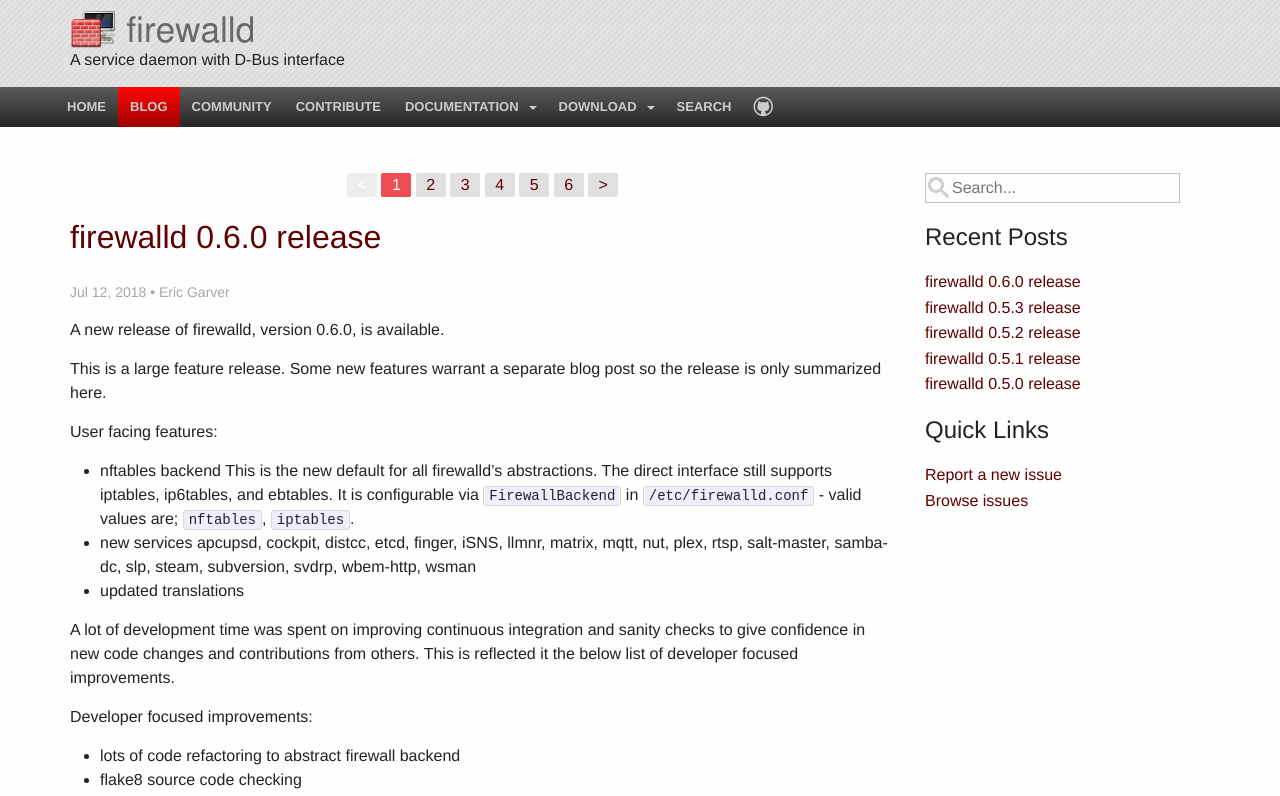
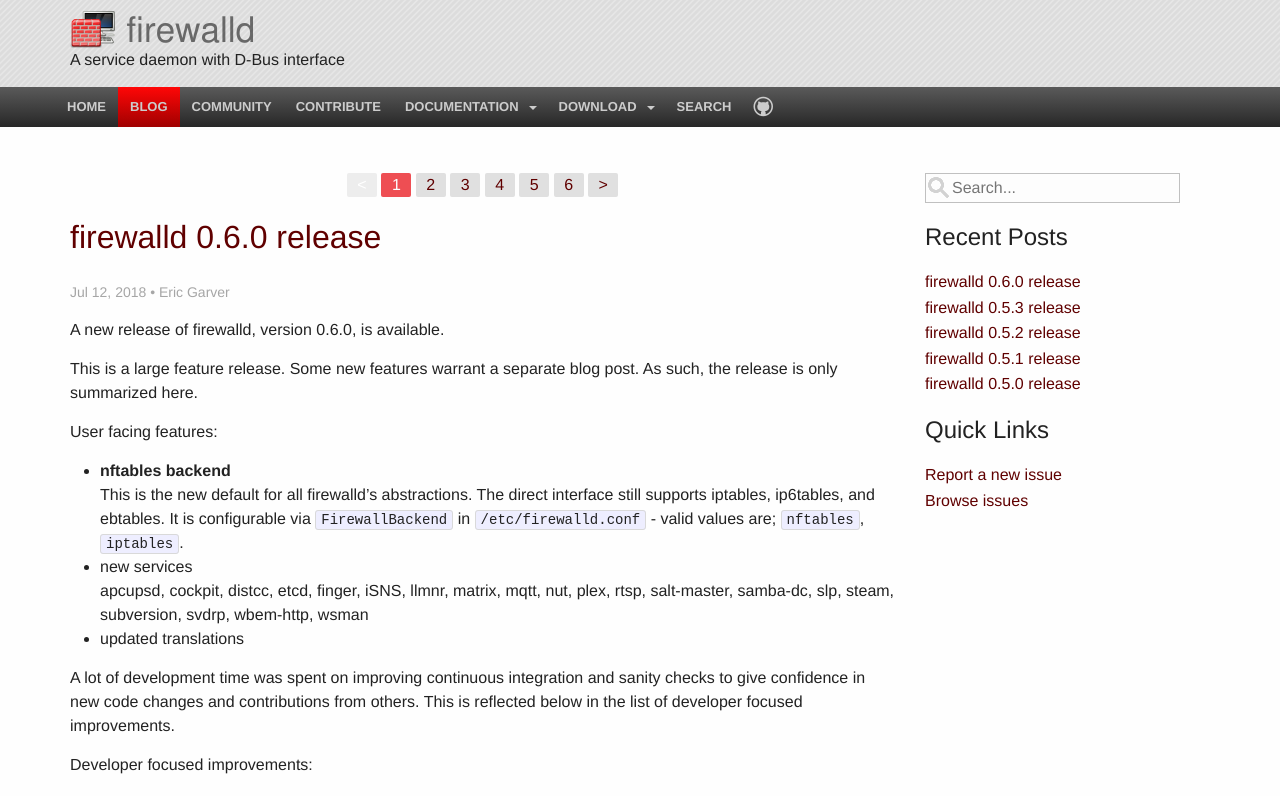
Before and after one commit to firewalld/firewalld.github.io, a Jekyll site: the page built from blog/index.html, in a window 1280 px wide and 900 px high, cut to the strip 104-900 px from the top of the window. Built offline with Jekyll 4.4.1, drawn with Linux system fonts in a browser that asks for light colours; the list of posts is cut into pages by our own code.

Commit message:
blog: typos and formatting fixes

```diff
--- a/blog/_posts/2018-07-12-firewalld-0-6-0-release.md
+++ b/blog/_posts/2018-07-12-firewalld-0-6-0-release.md
@@ -9,12 +9,12 @@
 
 A new release of firewalld, version 0.6.0, is available.
 
-This is a large feature release. Some new features warrant a separate blog post
-so the release is only summarized here.
+This is a large feature release. Some new features warrant a separate blog
+post. As such, the release is only summarized here.
 
 User facing features:
 
-- nftables backend
+- **nftables backend**
 This is the new default for all firewalld's abstractions. The direct interface
 still supports iptables, ip6tables, and ebtables. It is configurable via
 `FirewallBackend` in `/etc/firewalld.conf` - valid values are; `nftables`,
@@ -26,7 +26,7 @@
 
 A lot of development time was spent on improving continuous integration and
 sanity checks to give confidence in new code changes and contributions from
-others. This is reflected it the below list of developer focused improvements.
+others. This is reflected below in the list of developer focused improvements.
 
 Developer focused improvements:
 
```
